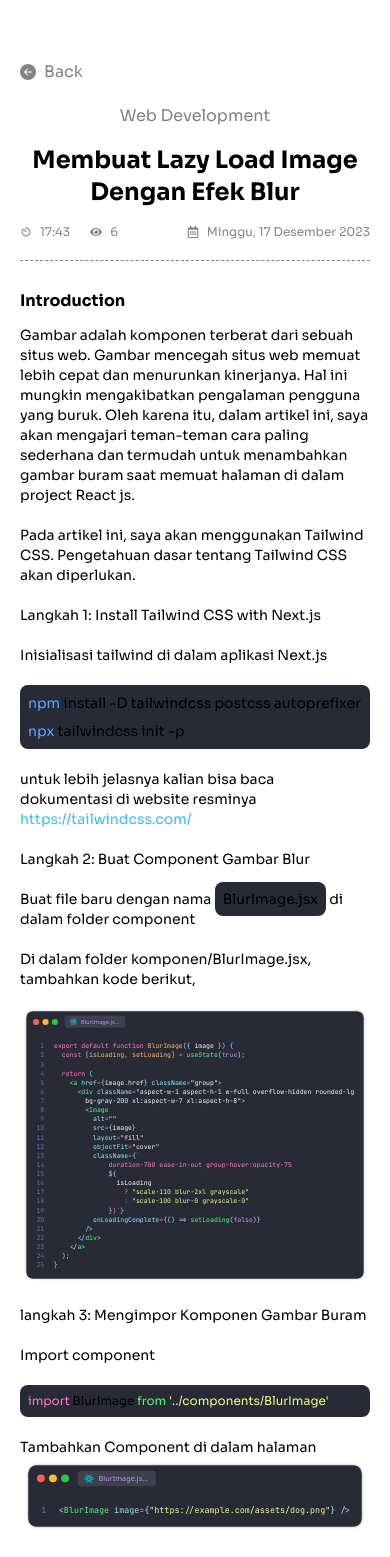
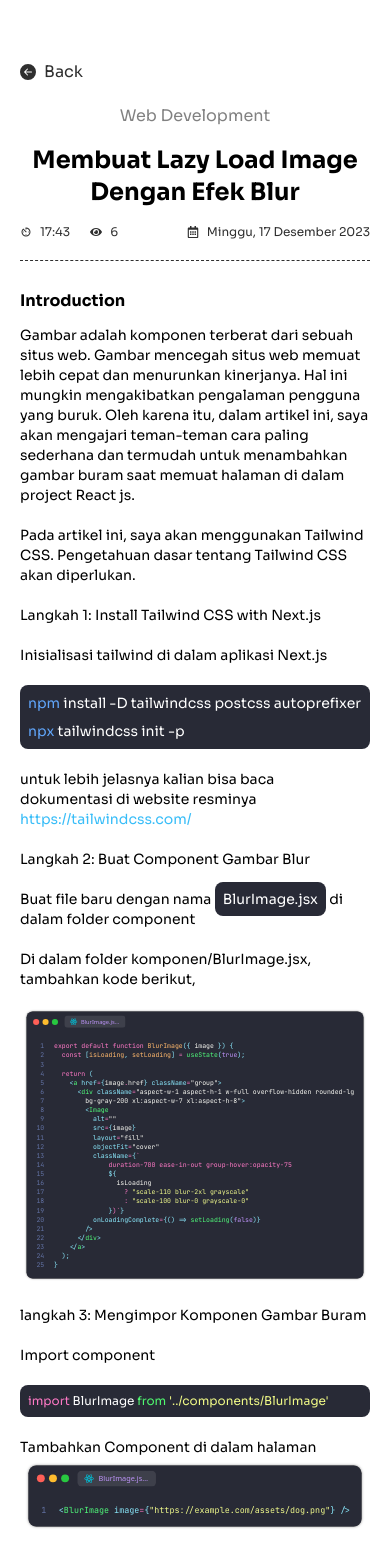
Before and after one commit to ervinarviandi/Portfolio-Website-0.2, a Next.js app: page /lazyBlog in a window 390 px wide. Shown: the top 1557 px of the page. Built offline with nearby package versions, Linux system fonts and the light colour scheme.

Commit message:
update qrcode pages, techstack, text color pada saat tema light

```diff
--- a/app/astroBlog/components/AstroContent.tsx
+++ b/app/astroBlog/components/AstroContent.tsx
@@ -48,11 +48,11 @@ const AstroContent = () => {
           <div className='mt-3'>
           <ol typeof='A' className='text-md '>
             <li className='md:text-base text-sm'>1. Pastiin kamu udah install node.js di laptopmu</li>
-            <li className='mt-2 md:text-base text-sm'>2. Bikin project baru pake Astro, jalanin command ini: <span className='p-2 bg-gray-600 rounded-md md:text-md text-xs'>npm create astro@latest</span></li>
+            <li className='mt-2 md:text-base text-sm'>2. Bikin project baru pake Astro, jalanin command ini: <span className='p-2 bg-gray-600 rounded-md md:text-md text-xs text-[#fff]'>npm create astro@latest</span></li>
             <li className='mt-2 md:text-base text-sm'>3. Ikutin proses instalasinya, nanti dia bakal bikinin kamu 1 project & folder baru dimana kamu jalanin command tsb</li>
-            <li className='mt-2 md:text-base text-sm'>4. Kalo udah selesai, kamu bakal disuruh buat jalanin cd ke-directory yang kamu buat trus jalanin <span className='md:text-md text-xs bg-gray-600 p-2 rounded-md'>npm run dev</span></li>
+            <li className='mt-2 md:text-base text-sm'>4. Kalo udah selesai, kamu bakal disuruh buat jalanin cd ke-directory yang kamu buat trus jalanin <span className='md:text-md text-xs bg-gray-600 p-2 rounded-md text-[#fff]'>npm run dev</span></li>
             <li className='mt-2 md:text-base text-sm'>5. Nah command terakhir itu buat jalanin webmu dalam mode “development” dan kamu udah bisa mulai coding sekarang 🥳</li>
-            <li className='mt-2 md:text-base text-sm'>6. Buat ngerjain segala project, sekarang aku pake tailwindcss buat mempermudah proses styling webnya, pake Astro gampang banget (matiin dulu <span className='md:text-md text-xs bg-gray-600 p-2 rounded-md'>npm run dev</span>  yg tadi udah dijalanin) trus tinggal run: <span className='md:text-md text-xs bg-gray-600 p-2 rounded-md'>npx astro add tailwind</span>  trus ikutin prosesnya (yes-yes aja), then done. Bisa jalanin development mode nya lagi (<span className='md:text-md text-xs bg-gray-600 p-2 rounded-md'>npm run dev</span> )</li>
+            <li className='mt-2 md:text-base text-sm'>6. Buat ngerjain segala project, sekarang aku pake tailwindcss buat mempermudah proses styling webnya, pake Astro gampang banget (matiin dulu <span className='md:text-md text-xs bg-gray-600 p-2 rounded-md text-[#fff]'>npm run dev</span>  yg tadi udah dijalanin) trus tinggal run: <span className='md:text-md text-xs bg-gray-600 p-2 rounded-md text-[#fff]'>npx astro add tailwind</span>  trus ikutin prosesnya (yes-yes aja), then done. Bisa jalanin development mode nya lagi (<span className='md:text-md text-xs bg-gray-600 p-2 rounded-md text-[#fff]'>npm run dev</span> )</li>
             <li className='mt-2 md:text-base text-sm'>7. Di langkah ini udah cukup banget buat develop dan bikin aplikasi web yang “content driven” kaya blog, landing page, dll dan udah hampir dipastikan minimal web performance scorenya diatas 95!</li>
           </ol>
 
--- a/app/lazyBlog/components/LazyContent.tsx
+++ b/app/lazyBlog/components/LazyContent.tsx
@@ -42,13 +42,13 @@ const LazyContent = () => {
             <p className='md:text-base text-sm mt-5'>Inisialisasi tailwind di dalam aplikasi Next.js</p>
           </div>
           <div className='bg-[#282a36] p-2 mt-5 rounded-lg md:w-8/12'>
-            <p className='md:text-base text-sm'>  <span className='text-blue-400'>npm</span> install -D tailwindcss postcss autoprefixer</p>
-            <p className='mt-2 md:text-base text-sm'> <span className='text-blue-400'>npx</span> tailwindcss init -p</p>
+            <p className='md:text-base text-sm text-[#fff]'>  <span className='text-blue-400'>npm</span> install -D tailwindcss postcss autoprefixer</p>
+            <p className='mt-2 md:text-base text-sm text-[#fff]'> <span className='text-blue-400'>npx</span> tailwindcss init -p</p>
           </div>
           <p className='mt-5 md:text-base text-sm'>untuk lebih jelasnya kalian bisa baca dokumentasi di website resminya <Link href="https://tailwindcss.com/" className='text-[#38bdf8]'>https://tailwindcss.com/</Link></p>
 
           <p className='mt-5 md:text-base text-sm'>Langkah 2: Buat Component Gambar Blur</p>
-          <p className='mt-5 md:text-base text-sm'>Buat file baru dengan nama <span className='p-2 rounded-lg bg-[#282a36]'>BlurImage.jsx</span> di dalam folder component</p>
+          <p className='mt-5 md:text-base text-sm'>Buat file baru dengan nama <span className='p-2 rounded-lg bg-[#282a36] text-[#fff]'>BlurImage.jsx</span> di dalam folder component</p>
           <p className=' mt-5 md:text-base text-sm'>Di dalam folder komponen/BlurImage.jsx, tambahkan kode berikut,</p>
           <Image src={Code} width={600} height={600} alt='BlurImage' className='mt-4'/>
 
@@ -57,7 +57,7 @@ const LazyContent = () => {
           <p className='mt-5 md:text-base text-sm'>Import component</p>
 
           <div className='mt-5 p-2 rounded-lg bg-[#282a36] md:w-8/12 overflow-hidden'>
-            <p className='md:text-base text-xs  '> <span className='text-[#ff79c6]'> import </span> <span> BlurImage</span> <span className='text-[#50fa70]'> from </span> <span className='text-[#f1fa87]'>{content}</span></p>
+            <p className='md:text-base text-xs text-[#fff]  '> <span className='text-[#ff79c6]'> import </span> <span> BlurImage</span> <span className='text-[#50fa70]'> from </span> <span className='text-[#f1fa87]'>{content}</span></p>
           </div>
 
           <p className='mt-5 md:text-base text-sm'>Tambahkan Component di dalam halaman</p>
--- a/app/portfolio/Tabs.tsx
+++ b/app/portfolio/Tabs.tsx
@@ -23,6 +23,7 @@ import Karya4 from "@/app/Assets/Photoshop/dheni patungka.webp"
 import Karya5 from "@/app/Assets/Photoshop/reza arap.webp"
 import Karya6 from "@/app/Assets/Photoshop/Microworlds 1.webp"
 import Karya7 from "@/app/Assets/Photoshop/Microworlds.webp"
+import JavascriptLogo from '@/components/Tech Stack/icons small/JavascriptLogo'
 
 
 
@@ -51,7 +52,7 @@ export default function Example() {
                   )
                 }
               >
-                Web Developer
+                Web / App
               </Tab>
               <Tab
                 className={({ selected }) =>
@@ -107,6 +108,7 @@ export default function Example() {
                                 <ReactLogo />
                                 <TypescriptLogo/>
                                 <TailwindLogo/>
+                                <ViteLogo/>
                             </div>
                         </div>
                     </div>
@@ -168,6 +170,7 @@ export default function Example() {
                             <p className='md:text-md text-sm dark:text-dark-100 text-white-100 py-3'>a simple landing page bubble cleaner i made to improve my slicing.</p>
                             <div className='flex items-center gap-2'>
                                 <ReactLogo />
+                                <JavascriptLogo/>
                                 <TailwindLogo/>
                                 <ViteLogo/>
                             </div>
--- a/app/qrCode/components/ImageCard.tsx
+++ b/app/qrCode/components/ImageCard.tsx
@@ -1,8 +1,8 @@
 "use client"
 import React, {useState} from 'react'
 import Image from 'next/image'
-import Logo from "@/public/qrcode-generator.jpg"
-import Mobile from "@/public/Design/projects/mobile qrcode design figma.svg"
+import Logo from "@/public/5.png"
+import Mobile from "@/app/Assets/Photoshop/mobile qr code figma.svg"
 
 
 export default function ImageCard() {
--- a/components/Projects.tsx
+++ b/components/Projects.tsx
@@ -11,6 +11,7 @@ import ViteLogo from "@/components/Tech Stack/icons small/ViteLogo"
 import BootstrapLogo from "@/components/Tech Stack/icons small/BootstrapLogo"
 import { TiPin } from "react-icons/ti";
 import { FaArrowRight } from "react-icons/fa6";
+import JavascriptLogo from './Tech Stack/icons small/JavascriptLogo'
 
 const Title = "Latest Project";
 const Description = "I'm also experienced at some website development and software testing that i learn for 4 month will described below"
@@ -56,6 +57,7 @@ const Projects = () => {
                                 <ReactLogo />
                                 <TypescriptLogo/>
                                 <TailwindLogo/>
+                                <ViteLogo/>
                             </div>
                         </div>
                     </div>
@@ -104,6 +106,7 @@ const Projects = () => {
                             <p className='md:text-md text-sm dark:text-dark-100 text-white-100 py-3'>a simple landing page bubble cleaner i made to improve my slicing.</p>
                             <div className='flex items-center gap-2'>
                                 <ReactLogo />
+                                <JavascriptLogo/>
                                 <TailwindLogo/>
                                 <ViteLogo/>
 
--- a/tailwind.config.ts
+++ b/tailwind.config.ts
@@ -25,8 +25,8 @@ const config: Config = {
           // '200': "#a5aeb8"
         },
         white: {
-          '100': "#848484"
-          // '100': "#475569"
+          // '100': "#848484"
+          '100': "#2f2f2f"
         }
 
       },
```
Also changed, not shown: app/qrCode/page.tsx (+4 -4 lines), app/Assets/Photoshop/mobile qr code figma.svg (added), public/5.png (added).
